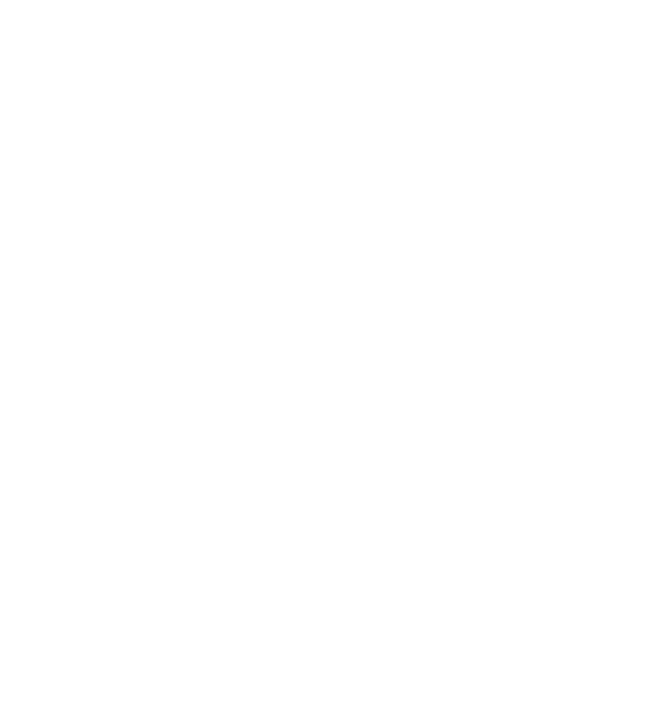
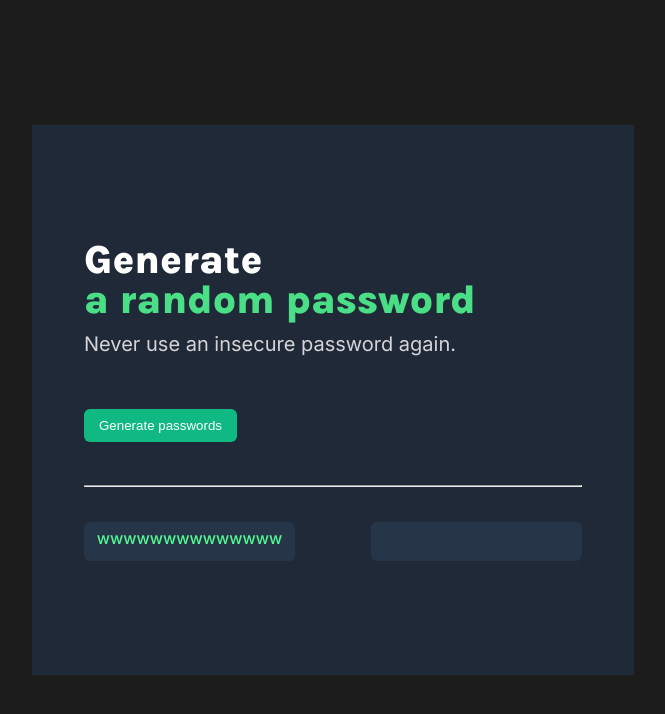
Before and after one commit to monolithdragon/random-password-generator, a website built with Vite: page index.html in a window 1280 px wide. Shown: the whole page, without its empty margins (307-972 px from the left). Built offline with nearby package versions, Linux system fonts and the light colour scheme.

Commit message:
Implement Random Generator

```diff
--- a/index.css
+++ b/index.css
@@ -1,3 +1,142 @@
+@import url('https://fonts.googleapis.com/css2?family=Inter:opsz,wght@14..32,100...500&family=Karla:wght@800&display=swap');
+
+:root {
+    --color-body-bg: #1C1C1C;
+    /* Dark Colors */
+    --color-primary-bg-dark: #1F2937;
+    --color-button-bg-dark: #10B981;
+    --color-button-bg-hover-dark: #0f6448;
+    --color-password-bg-dark: #273549;
+    --color-title-primary-dark: #FFFFFF;
+    --color-title-secondary-dark: #4ADF86;
+    --color-description-dark: #D5D4D8;
+    --color-password-text-dark: #55F991;
+    --color-line-dark: #2F3E53;
+
+    /* Light Colors */
+    --color-primary-bg-light: #FFFFFF;
+    --color-button-bg-light: #10B981;
+    --color-button-bg-hover-light: #0f6448;
+    --color-password-bg-light: #273549;
+    --color-title-primary-light: #2B283A;
+    --color-title-secondary-light: #10B981;
+    --color-description-light: #6B7280;
+    --color-password-text-light: #5DEF92;
+    --color-line-light: #D5D4D8;
+}
+
+html {
+    height: 100%;
+}
+
+.dark {
+    --color-primary-bg: var(--color-primary-bg-dark);
+    --color-title-primary: var(--color-title-primary-dark);
+    --color-title-secondary: var(--color-title-secondary-dark);
+    --color-description: var(--color-description-dark);
+    --color-button-bg: var(--color-button-bg-dark);
+    --color-button-bg-hover: var(--color-button-bg-hover-dark);
+    --color-password-bg: var(--color-password-bg-dark);
+    --color-password-text: var(--color-password-text-dark);
+    --color-line: var(--color-line-dark);
+}
+
+.light {
+    --color-primary-bg: var(--color-primary-bg-light);
+    --color-title-primary: var(--color-title-primary-light);
+    --color-title-secondary: var(--color-title-secondary-light);
+    --color-description: var(--color-description-light);
+    --color-button-bg: var(--color-button-bg-light);
+    --color-button-bg-hover: var(--color-button-bg-hover-light);
+    --color-password-bg: var(--color-password-bg-light);
+    --color-password-text: var(--color-password-text-light);
+    --color-line: var(--color-line-light);
+}
+
 body {
     margin: 0;
+    height: inherit;
+    font-family: "Inter", serif;
+    font-optical-sizing: auto;
+    font-weight: 400;
+    font-style: normal;
+    color: #FFFFFF;
+    font-size: 1rem;
+    line-height: 1.5rem;
+    display: flex;
+    align-items: center;
+    justify-content: center;
+    background-color: var(--color-body-bg);
 }
+
+p {
+    margin: 0;
+}
+
+hr {
+    color: var(--color-line);
+}
+
+.container {
+    width: 498px;
+    height: 320px;
+    padding: 7.1875rem 3.25rem;
+    background-color: var(--color-primary-bg);
+}
+
+.title {
+    font-family: "Karla", serif;
+    font-optical-sizing: auto;
+    font-weight: 800;
+    font-style: normal;
+    font-size: 2.5rem;
+    line-height: 2.5rem;
+    letter-spacing: -5%;
+    margin: 0;
+    color: var(--color-title-primary);
+}
+
+.title .green {
+    color: var(--color-title-secondary);
+}
+
+.description {
+    font-size: 1.25rem;
+    line-height: 1.75rem;
+    margin-top: 0.625rem;
+    color: var(--color-description);
+}
+
+.btn {
+    color: #FFFFFF;
+    font-weight: 500;
+    padding: 0.5625rem 0.9375rem;
+    border: none;
+    border-radius: 6px;
+    cursor: pointer;
+    margin: 3.1875rem 0 2.1875rem;
+    background-color: var(--color-button-bg);
+    box-shadow: 0px 1px 2px 0px rgba(0, 0, 0, 0.05);
+}
+
+.btn:hover {
+    background-color: var(--color-button-bg-hover);
+}
+
+.wrapper {
+    margin-top: 2.1875rem;
+    display: flex;
+    align-items: center;
+    justify-content: space-between;
+}
+
+.password {
+    width: 211px;
+    height: 39px;
+    text-align: center;
+    line-height: 2rem;
+    font-weight: 500;
+    border-radius: 6px;
+    color: var(--color-password-text);
+    background-color: var(--color-password-bg);
+}
--- a/index.html
+++ b/index.html
@@ -1,11 +1,23 @@
-<html>
+<html class="dark">
+
   <head>
-    <link
-      rel="stylesheet"
-      href="index.css" />
+    <link rel="stylesheet" href="index.css" />
   </head>
+
   <body>
-    <h1></h1>
+    <div class="container">
+      <h1 class="title">Generate <p class="green">a random password</p>
+      </h1>
+      <p class="description">Never use an insecure password again.</p>
+      <button class="btn">Generate passwords</button>
+      <hr />
+      <div class="wrapper">
+        <p id="password-01" class="password">wwwwwwwwwwwwww</p>
+        <p id="password-02" class="password"></p>
+      </div>
+    </div>
+
     <script src="index.js"></script>
   </body>
+
 </html>
```
